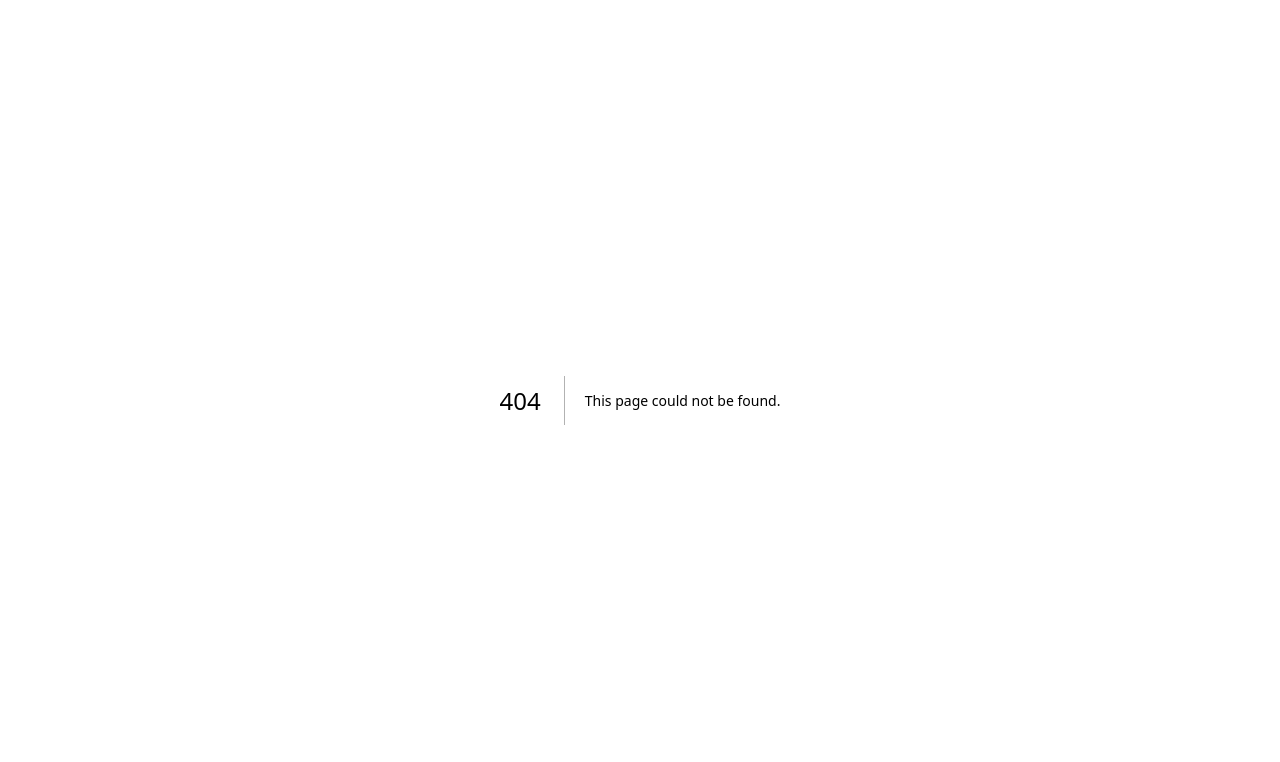
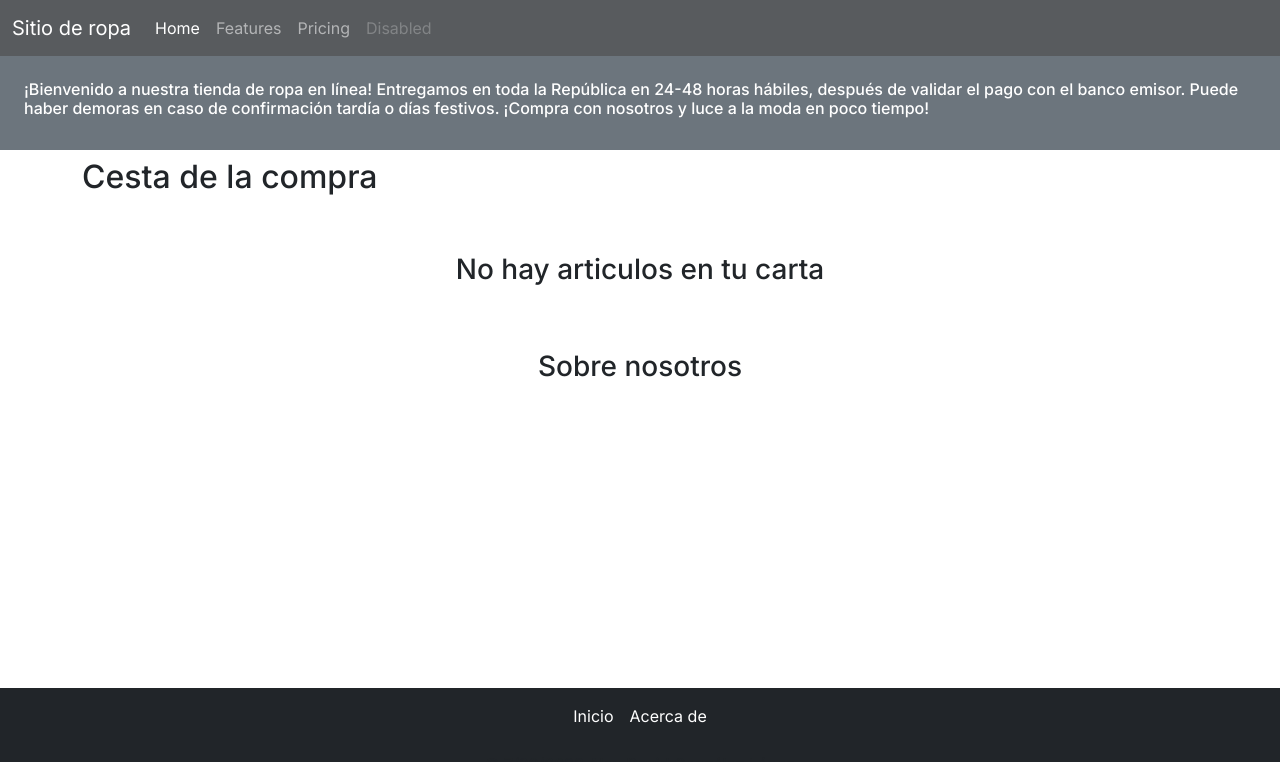
Before and after one commit to miguemi/sitio_ropa, a Next.js app: page /carrito in a window 1280 px wide. Before the commit this address had no page. Shown: the top 762 px of the page. Built offline with nearby package versions, Linux system fonts and the light colour scheme.

Commit message:
✅  se agregó carrito de compras

```diff
--- /dev/null
+++ b/src/app/carrito/page.jsx
@@ -0,0 +1,42 @@
+import CustomFooter from "../components/footer";
+import CustomNavbar from "../components/header";
+
+export default function Carrito() {
+  return (
+    <>
+      <div className="layout">
+        <CustomNavbar />
+        <main>
+          {/* aqui empezas a trabajar */}
+          <section>
+            <div class="h-100 d-flex align-items-center justify-content-center p-3 mb-2 bg-secondary text-white p-4 mb-2   ">
+              <h6>
+                ¡Bienvenido a nuestra tienda de ropa en línea! Entregamos en
+                toda la República en 24-48 horas hábiles, después de validar el
+                pago con el banco emisor. Puede haber demoras en caso de
+                confirmación tardía o días festivos. ¡Compra con nosotros y luce
+                a la moda en poco tiempo!
+              </h6>
+            </div>
+          </section>
+
+          <div class="container cart__empty-cart-message ">
+              <h2>Cesta de la compra</h2>
+          </div>
+          <section>
+
+            <div class="h-100 d-flex align-items-center justify-content-center  p-5 mb-2">
+              <h3>No hay articulos en tu carta</h3>
+            </div>
+          </section>
+          <section>
+            <div class="h-100 d-flex align-items-center justify-content-center    ">
+              <h3>Sobre nosotros</h3>
+            </div>
+          </section>
+        </main>
+        <CustomFooter />
+      </div>
+    </>
+  );
+}
```
